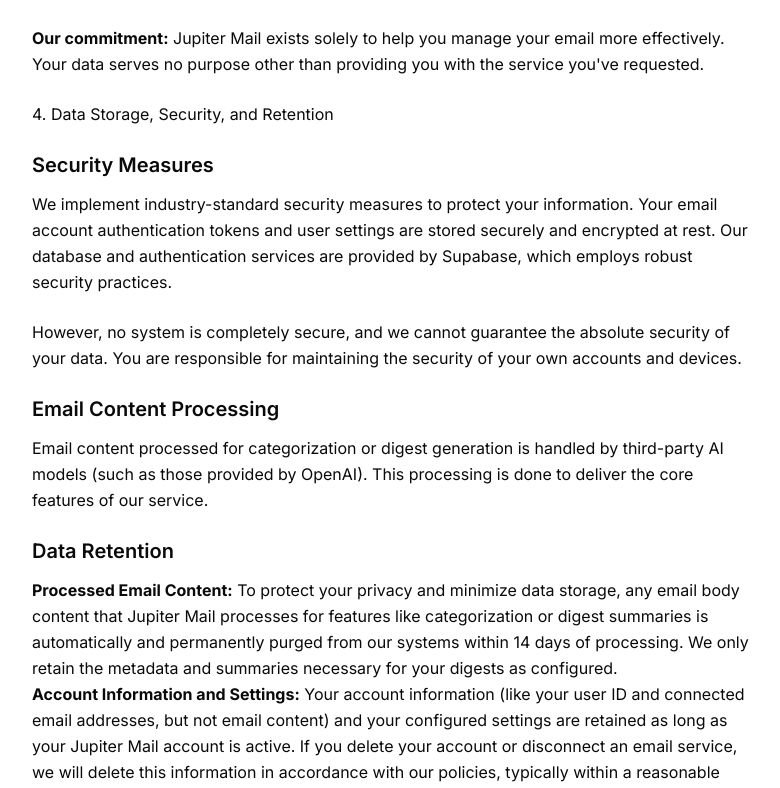
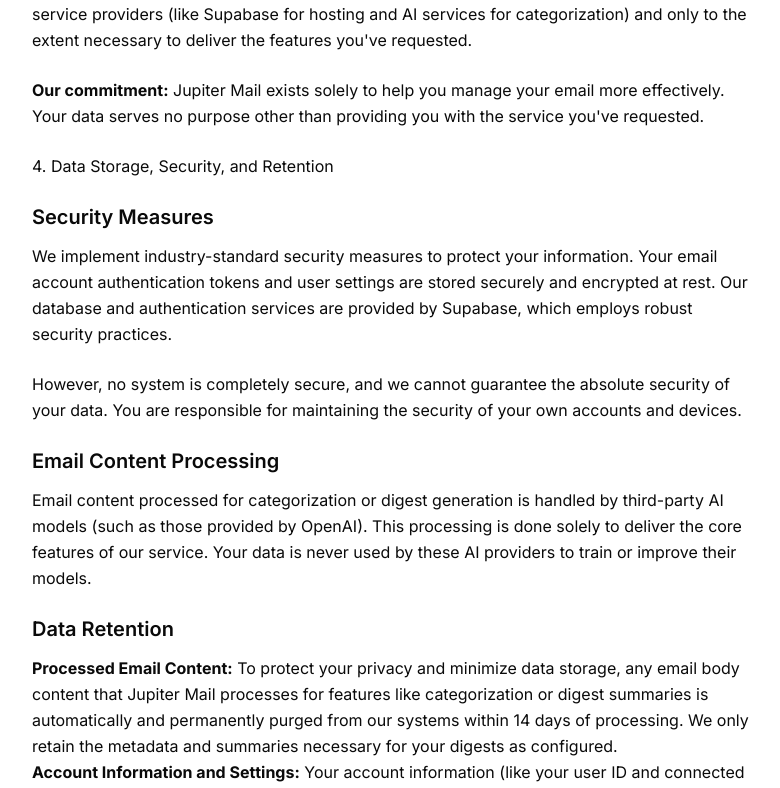
Before and after one commit to CaptainCrouton89/Jupiter, a Next.js app: page /privacy in a window 1280 px wide. Shown: the part 1660-2448 px from the top of the page, without its empty margins (248-1028 px from the left). Built offline with nearby package versions, Linux system fonts and the light colour scheme.

Commit message:
feat: clarify that user data is not used for AI model training
- Explicitly state that data is not used to train our own or third-party AI models
- Add clarification that AI providers don't use data for model improvement
- Strengthen privacy guarantees around AI processing

```diff
--- a/app/privacy/page.tsx
+++ b/app/privacy/page.tsx
@@ -113,7 +113,7 @@
             <strong>We do not sell your data:</strong> Your email content, personal information, and usage patterns are never sold to third parties, advertisers, or data brokers.
           </li>
           <li>
-            <strong>We do not use your data for AI training:</strong> Your email content and personal information are never used to train AI models, machine learning systems, or to improve third-party AI services.
+            <strong>We do not use your data for AI training:</strong> Your email content and personal information are never used to train AI models, machine learning systems, or to improve third-party AI services. This includes both our own systems and any third-party AI providers we use for email categorization and summarization.
           </li>
           <li>
             <strong>We do not share data for commercial purposes:</strong> Your information is never shared with third parties for marketing, advertising, profiling, or any commercial purposes beyond what is strictly necessary to provide Jupiter Mail's core functionality.
@@ -152,7 +152,8 @@
         <p>
           Email content processed for categorization or digest generation is
           handled by third-party AI models (such as those provided by OpenAI).
-          This processing is done to deliver the core features of our service.
+          This processing is done solely to deliver the core features of our service.
+          Your data is never used by these AI providers to train or improve their models.
         </p>
 
         <h3 className="text-xl font-semibold !mt-6 !mb-3">Data Retention</h3>
```
